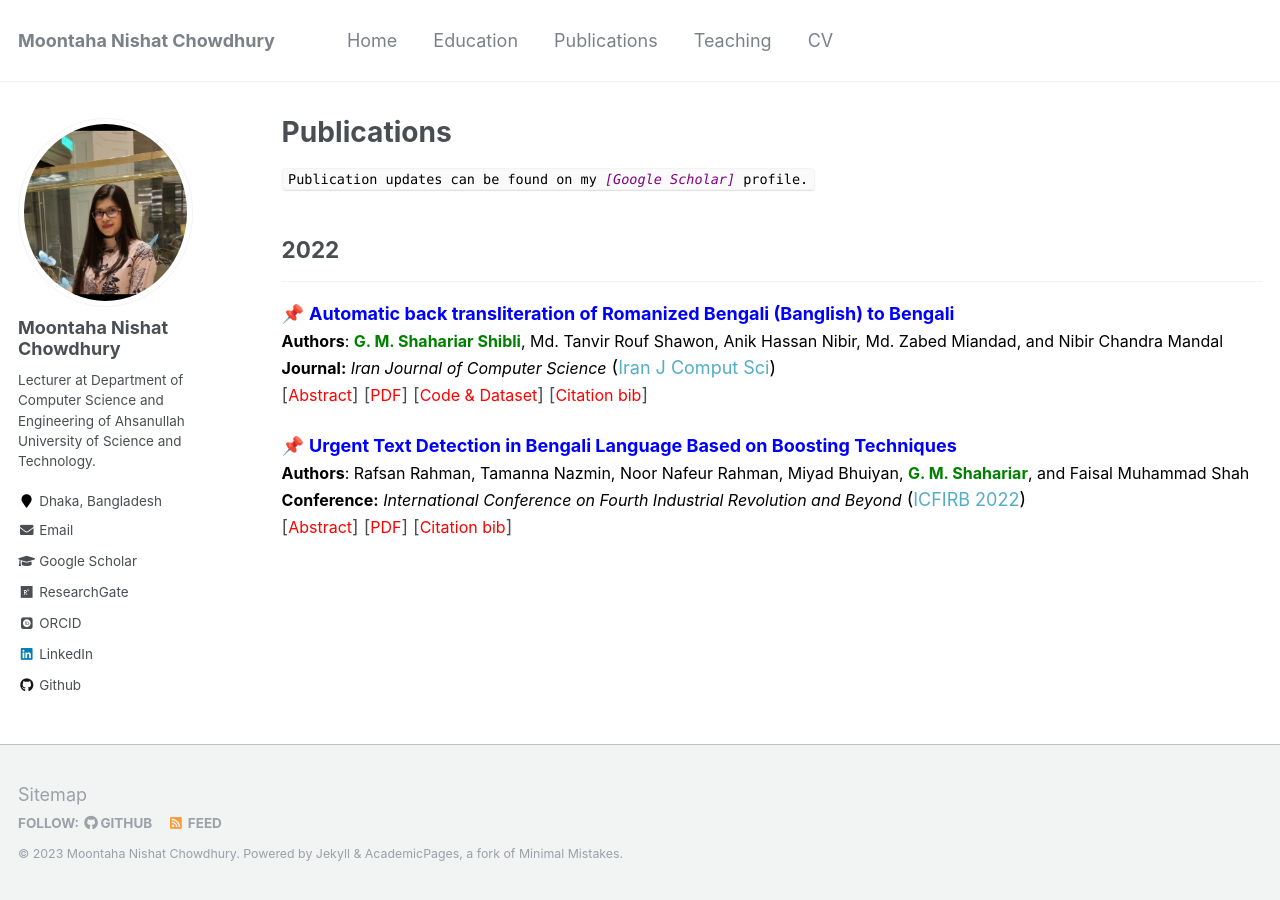
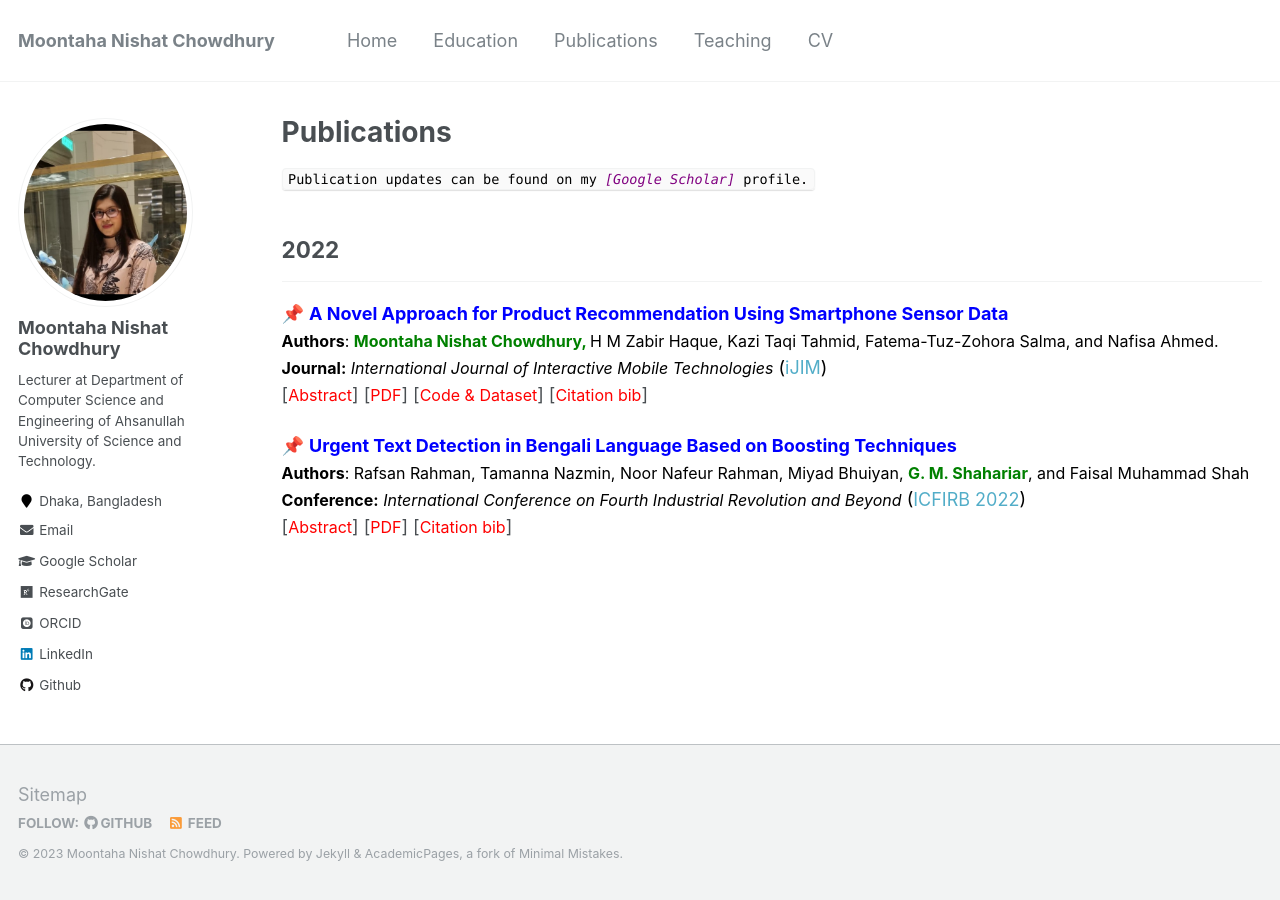
Before and after one commit to chowdhurymoontaha/chowdhurymoontaha.github.io, a Jekyll site: the page built from _pages/publications.md, in a window 1280 px wide. Built offline with Jekyll 4.4.1, drawn with Linux system fonts in a browser that asks for light colours; some web fonts are replaced.

Commit message:
Update publications.md

```diff
--- a/_pages/publications.md
+++ b/_pages/publications.md
@@ -11,26 +11,28 @@ author_profile: true
 ## 2022
 ---------
 <!-- Paper 02 -->
-📌 [<span style="color:Blue">**Automatic back transliteration of Romanized Bengali (Banglish) to Bengali**</span>](https://link.springer.com/article/10.1007/s42044-022-00122-9)<br>
+📌 [<span style="color:Blue">**A Novel Approach for Product Recommendation Using Smartphone Sensor Data**</span>](https://online-journals.org/index.php/i-jim/article/view/31617)<br>
 <span style="color:black">
-	<font size="3"><strong>Authors</strong>: <strong style="color:green">G. M. Shahariar Shibli</strong>, Md. Tanvir Rouf Shawon, Anik Hassan Nibir, Md. Zabed Miandad, and Nibir Chandra Mandal</font>
+	<font size="3"><strong>Authors</strong>: <strong style="color:green">Moontaha Nishat Chowdhury, </strong> H M Zabir Haque, Kazi Taqi Tahmid, Fatema-Tuz-Zohora Salma, and Nafisa Ahmed. </font>
 </span>
 <br>
 <span style="color:black">
-	<font size="3"><strong>Journal:</strong><em> Iran Journal of Computer Science</em></font> ([Iran J Comput Sci](https://www.springer.com/journal/42044))
+	<font size="3"><strong>Journal:</strong><em> International Journal of Interactive Mobile Technologies</em></font> ([iJIM](https://online-journals.org/index.php/i-jim/issue/view/869))
 </span>
 <br>
 [<a style="color:red;" href="#" onclick="$('#iran2022_abstract').toggle();return false;"><font size="3">Abstract</font></a>] [[<span style ="color:red"><font size="3">PDF</font></span>](https://shahariar-shibli.github.io/files/IRAN2022/Banglish_to_Bangla.pdf)] [[<span style ="color:red"><font size="3">Code & Dataset</font></span>](https://github.com/shahariar-shibli/Automatic-Back-Transliteration-of-Romanized-Bengali-Banglish-to-Bengali)] [<a style="color:red;" href="#" onclick="$('#iran2022_bib').toggle();return false;"><font size="3">Citation bib</font></a>]
 
 <div id="iran2022_bib" class="bib" style="display:none;">
 	<pre>
-		@article{shibli2022automatic,
-		  title={Automatic back transliteration of Romanized Bengali (Banglish) to Bengali},
-		  author={Shibli, GM Shahariar and Shawon, Md Tanvir Rouf and Nibir, Anik Hassan and Miandad, Md Zabed and Mandal, Nibir Chandra},
-		  journal={Iran Journal of Computer Science},
-		  pages={1--12},
-		  year={2022},
-		  publisher={Springer}
+		@article{
+		author={Moontaha Nishat Chowdhury and H M Zabir Haque and Kazi Taqi Tahmid and Fatema-Tuz-Zohora Salma and Nafisa Ahmed},
+		title={A Novel Approach for Product Recommendation Using Smartphone Sensor Data},
+		volume={16},
+		url={https://online-journals.org/index.php/i-jim/article/view/31617 },
+		DOI={10.3991/ijim.v16i16.31617},
+		number={16},
+		journal={International Journal of Interactive Mobile Technologies (iJIM)},
+		year={2022}, month={Aug.}, pages={pp. 190-204}
 		}
 	</pre>
 </div>
```
